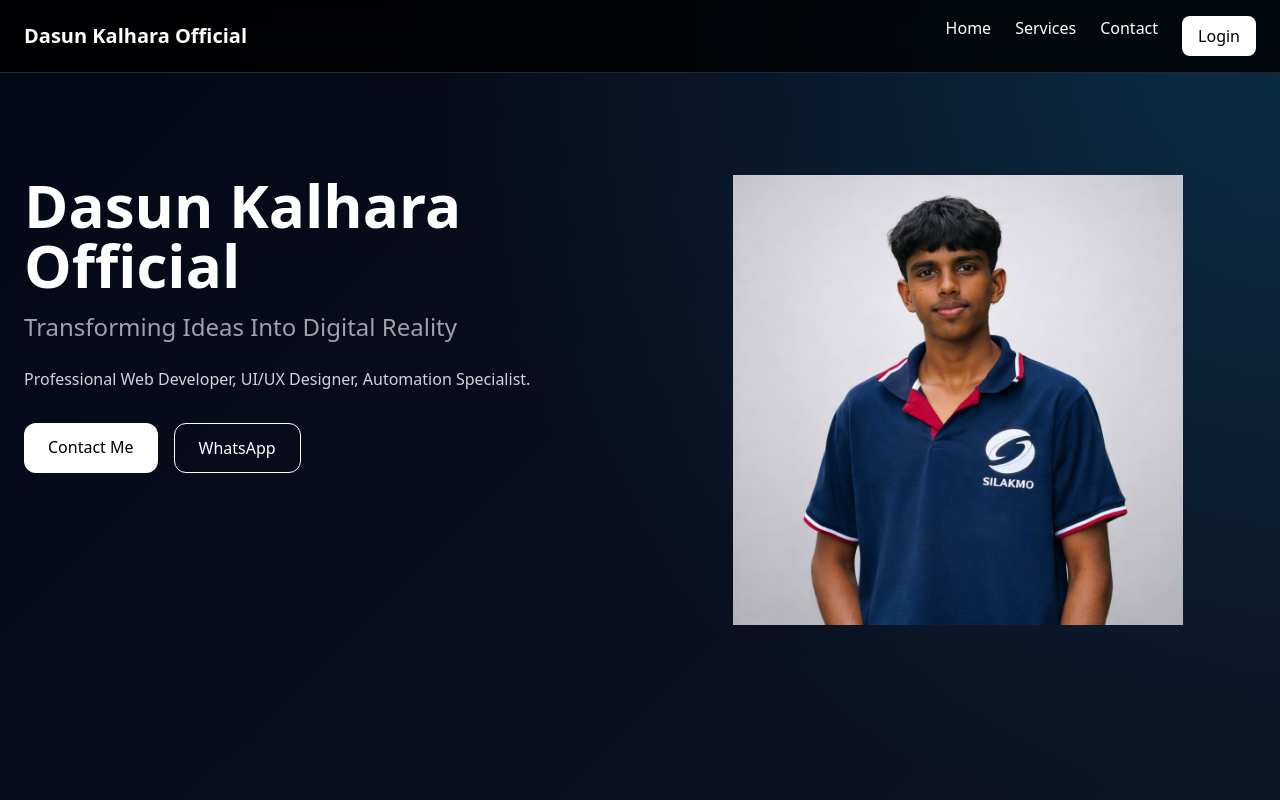
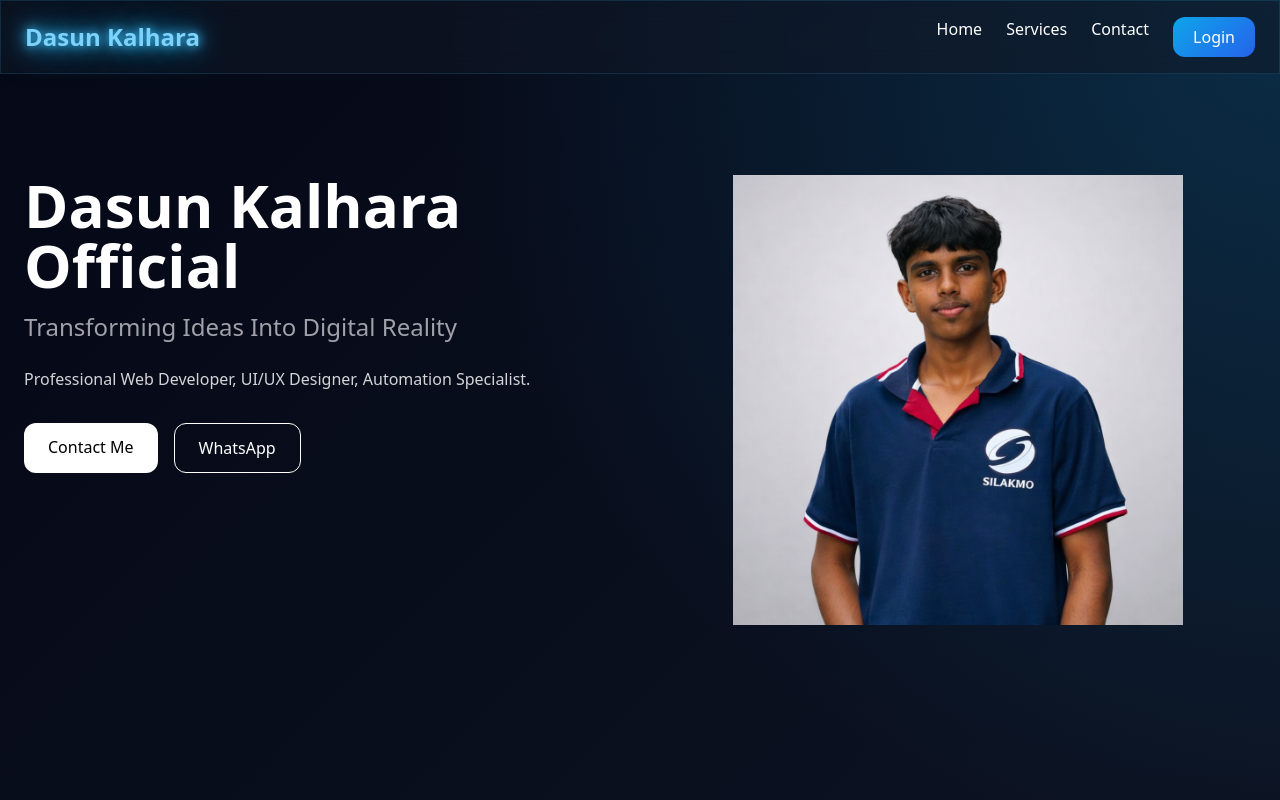
Before and after one commit to gihasha/myeeboff, a Next.js app: page / in a window 1280 px wide. Shown: the top 800 px of the page. Built offline with nearby package versions, Linux system fonts and the light colour scheme.

Commit message:
Refactor Navbar component for improved styling
Updated Navbar component styles and structure.

```diff
--- a/src/components/Navbar.tsx
+++ b/src/components/Navbar.tsx
@@ -1,11 +1,12 @@
 export default function Navbar() {
   return (
-    <nav className="fixed top-0 w-full bg-black/80 backdrop-blur-md border-b border-zinc-800 z-50">
 
-      <div className="max-w-7xl mx-auto px-6 py-4 flex justify-between items-center">
+    <nav className="fixed top-0 left-0 w-full glass z-50">
 
-        <h1 className="font-bold text-xl">
-          Dasun Kalhara Official
+      <div className="max-w-7xl mx-auto flex justify-between items-center px-6 py-4">
+
+        <h1 className="text-2xl font-bold neon-text">
+          Dasun Kalhara
         </h1>
 
         <div className="flex gap-6">
@@ -16,7 +17,7 @@
 
           <a
             href="/login"
-            className="bg-white text-black px-4 py-2 rounded-lg"
+            className="neon-btn px-5 py-2"
           >
             Login
           </a>
@@ -27,4 +28,4 @@
 
     </nav>
   );
-}
+            }
```
